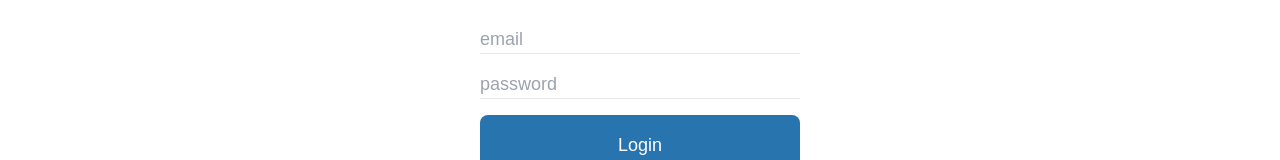
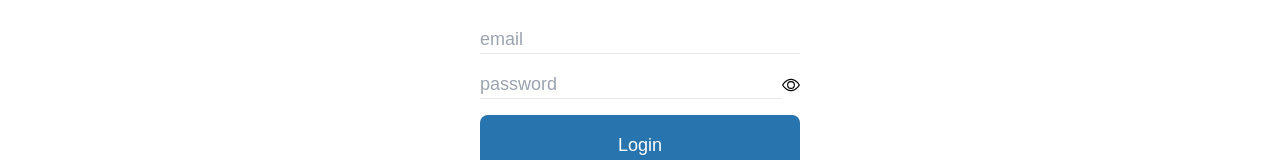
Before and after one commit to Kenny477/ucla-swap, a React (Vite) app in the folder client/: page /login in a window 1280 px wide. Shown: the part 320-480 px from the top of the page. Built offline with nearby package versions, Linux system fonts and the light colour scheme; a web font is replaced by a local one.

Commit message:
add show/hide password for login

```diff
--- a/client/src/pages/Login.tsx
+++ b/client/src/pages/Login.tsx
@@ -2,15 +2,22 @@ import axios from "axios";
 import { useState } from "react";
 import { useCookies } from "react-cookie";
 import { NavLink, useNavigate } from "react-router-dom";
+import { BsEye } from "react-icons/bs";
+import {BsEyeSlash} from "react-icons/bs";
 
 function Login() {
 	const [email, setEmail] = useState("");
 	const [password, setPassword] = useState("");
+	const [showPassword, setShowPassword] = useState(false);
 	const [error, setError] = useState("");
 
 	const navigate = useNavigate();
 
 	const [cookies, setCookie] = useCookies(["access_token"]);
+
+	const toggle = () => {
+		setShowPassword(!showPassword);
+	  };
 
 	async function onLogin() {
 		// Make a POST request to the server endpoint /users/signup with the email and password
@@ -54,13 +61,20 @@ function Login() {
 					onChange={(e) => setEmail(e.target.value)}
 					className="focus:outline-0 focus:border-black border-b"
 				/>
-				<input
-					type="password"
-					placeholder="password"
-					value={password}
-					onChange={(e) => setPassword(e.target.value)}
-					className="focus:outline-0 focus:border-black border-b"
-				/>
+				<div className="flex">
+					<input
+						type={showPassword ? "text" : "password"}
+						placeholder="password"
+						value={password}
+						onChange={(e) => setPassword(e.target.value)}
+						className="focus:outline-0 focus:border-black border-b grow"
+					/>
+					<button
+						type="button"
+						onClick={toggle}>
+							{showPassword ? <BsEyeSlash/> : <BsEye/>}
+					</button>
+				</div>
 				<button
 					type="button"
 					onClick={onLogin}
```
